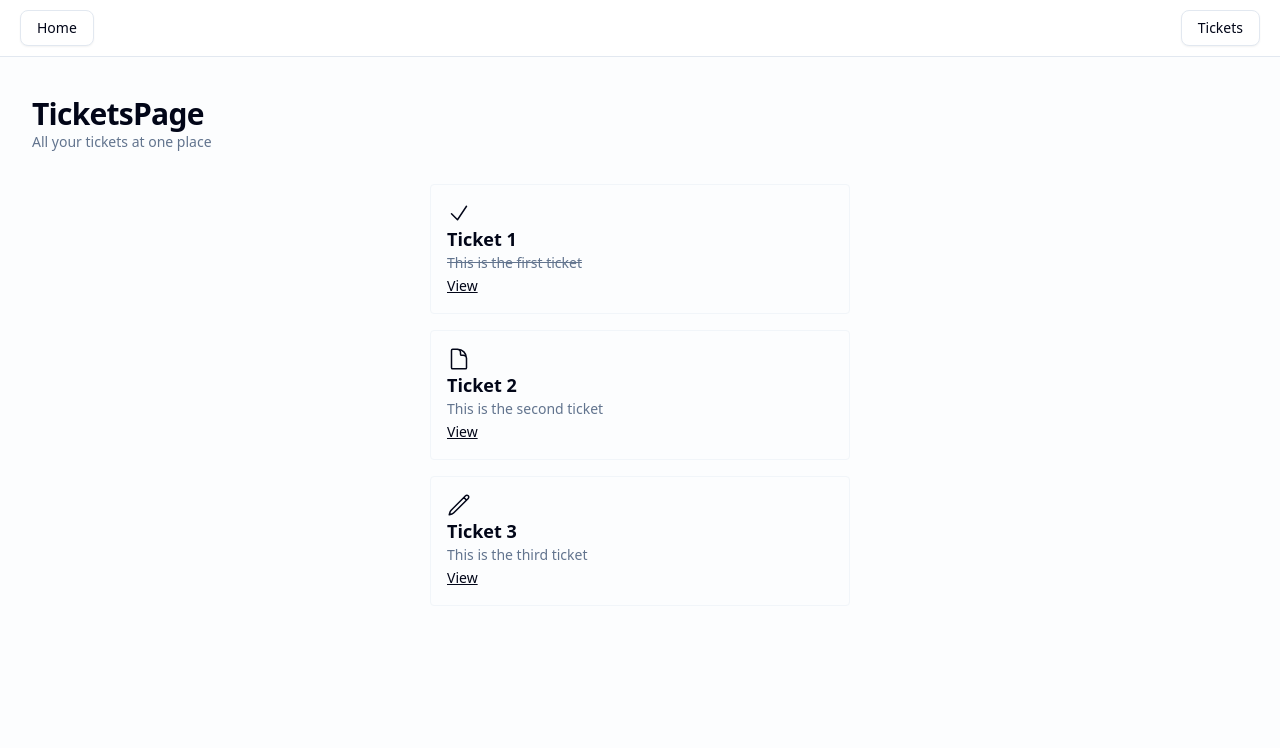
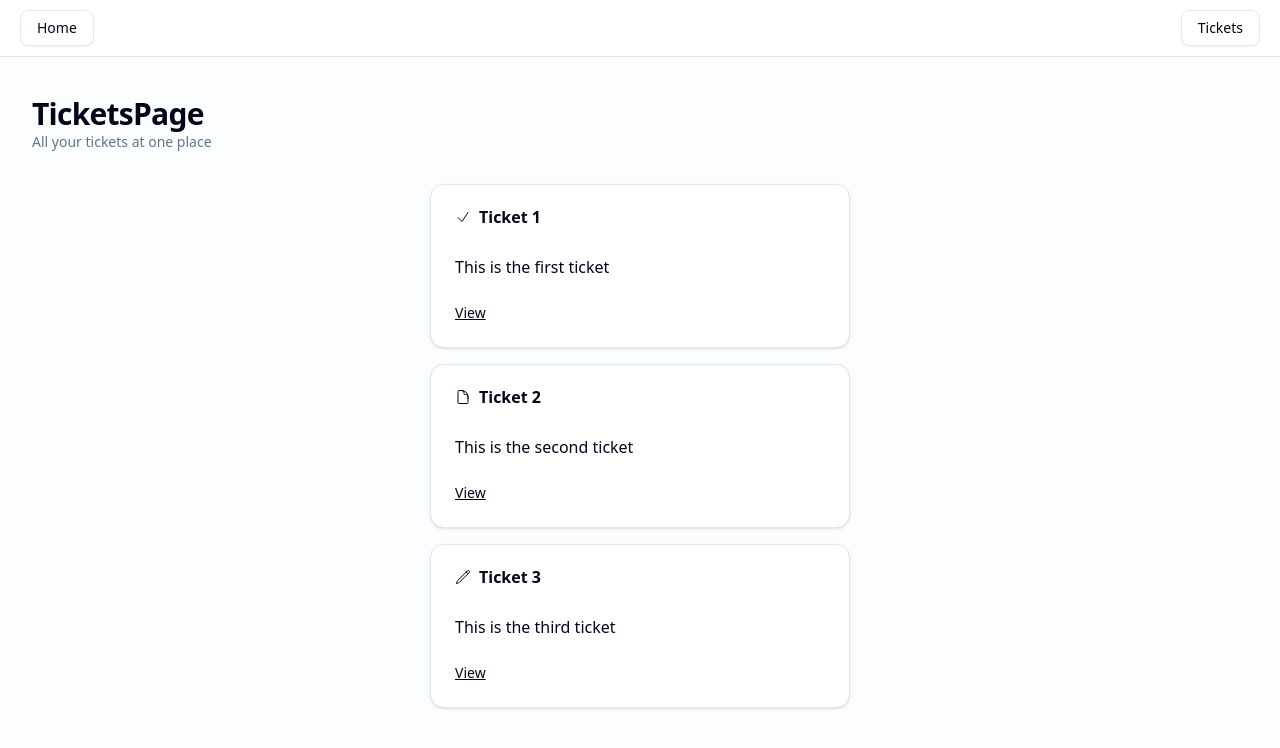
Before and after one commit to andregmoeller/the-road-to-next, a Next.js app: page /tickets in a window 1280 px wide. Shown: the top 748 px of the page. Built offline with nearby package versions, Linux system fonts and the light colour scheme.

Commit message:
refactor(TicketsPage): Adopt Shadcn Card component

```diff
--- a/src/app/tickets/page.tsx
+++ b/src/app/tickets/page.tsx
@@ -1,5 +1,5 @@
-import clsx from "clsx";
 import Link from "next/link";
+import { Card, CardContent, CardFooter, CardHeader, CardTitle } from "@/components/ui/card";
 import { initialTickets } from "@/data";
 import { ticketPath } from "@/paths";
 
@@ -10,7 +10,7 @@
     viewBox="0 0 24 24"
     strokeWidth={1.5}
     stroke="currentColor"
-    className="size-6"
+    className="size-4"
   >
     <path
       strokeLinecap="round"
@@ -27,7 +27,7 @@
     viewBox="0 0 24 24"
     strokeWidth={1.5}
     stroke="currentColor"
-    className="size-6"
+    className="size-4"
   >
     <path
       strokeLinecap="round"
@@ -44,7 +44,7 @@
     viewBox="0 0 24 24"
     strokeWidth={1.5}
     stroke="currentColor"
-    className="size-6"
+    className="size-4"
   >
     <path
       strokeLinecap="round"
@@ -70,15 +70,20 @@
 
       <div className="flex-1 flex flex-col items-center gap-y-4 animate-fade-from-top">
         {initialTickets.map((ticket) => (
-          <div key={ticket.id} className="w-full max-w-[420px] p-4 border border-slate-100 rounded">
-            <div>{TICKET_ICONS[ticket.status]}</div>
-            <h3 className="text-lg font-semibold truncate">{ticket.title}</h3>
-            <p className={clsx("text-sm text-slate-500 truncate", {"line-through": ticket.status === "DONE"})}>{ticket.content}</p>
-
-            <Link href={ticketPath(ticket.id)} className="text-sm underline">
-              View
-            </Link>
-          </div>
+          <Card key={ticket.id} className="w-full max-w-[420px]">
+            <CardHeader>
+              <CardTitle className="flex gap-x-2">
+                <span>{TICKET_ICONS[ticket.status]}</span>
+                <h3 className="truncate">{ticket.title}</h3>
+              </CardTitle>
+            </CardHeader>
+            <CardContent>
+              <span className="line-clamp-3 whitespace-break-spaces">{ticket.content}</span>
+            </CardContent>
+            <CardFooter>
+              <Link href={ticketPath(ticket.id)} className="text-sm underline">View</Link>
+            </CardFooter>
+          </Card>
         ))}
       </div>
     </div>
--- /dev/null
+++ b/src/components/ui/card.tsx
@@ -0,0 +1,91 @@
+import * as React from "react"
+import { cn } from "@/lib/utils"
+
+function Card({ className, ...props }: React.ComponentProps<"div">) {
+  return (
+    <div
+      data-slot="card"
+      className={cn(
+        "bg-card text-card-foreground flex flex-col gap-6 rounded-xl border py-6 shadow-sm",
+        className
+      )}
+      {...props}
+    />
+  )
+}
+
+function CardHeader({ className, ...props }: React.ComponentProps<"div">) {
+  return (
+    <div
+      data-slot="card-header"
+      className={cn(
+        "@container/card-header grid auto-rows-min grid-rows-[auto_auto] items-start gap-1.5 px-6 has-data-[slot=card-action]:grid-cols-[1fr_auto] [.border-b]:pb-6",
+        className
+      )}
+      {...props}
+    />
+  )
+}
+
+function CardTitle({ className, ...props }: React.ComponentProps<"div">) {
+  return (
+    <div
+      data-slot="card-title"
+      className={cn("leading-none font-semibold", className)}
+      {...props}
+    />
+  )
+}
+
+function CardDescription({ className, ...props }: React.ComponentProps<"div">) {
+  return (
+    <div
+      data-slot="card-description"
+      className={cn("text-muted-foreground text-sm", className)}
+      {...props}
+    />
+  )
+}
+
+function CardAction({ className, ...props }: React.ComponentProps<"div">) {
+  return (
+    <div
+      data-slot="card-action"
+      className={cn(
+        "col-start-2 row-span-2 row-start-1 self-start justify-self-end",
+        className
+      )}
+      {...props}
+    />
+  )
+}
+
+function CardContent({ className, ...props }: React.ComponentProps<"div">) {
+  return (
+    <div
+      data-slot="card-content"
+      className={cn("px-6", className)}
+      {...props}
+    />
+  )
+}
+
+function CardFooter({ className, ...props }: React.ComponentProps<"div">) {
+  return (
+    <div
+      data-slot="card-footer"
+      className={cn("flex items-center px-6 [.border-t]:pt-6", className)}
+      {...props}
+    />
+  )
+}
+
+export {
+  Card,
+  CardAction,
+  CardContent,
+  CardDescription,
+  CardFooter,
+  CardHeader,
+  CardTitle,
+}
```
